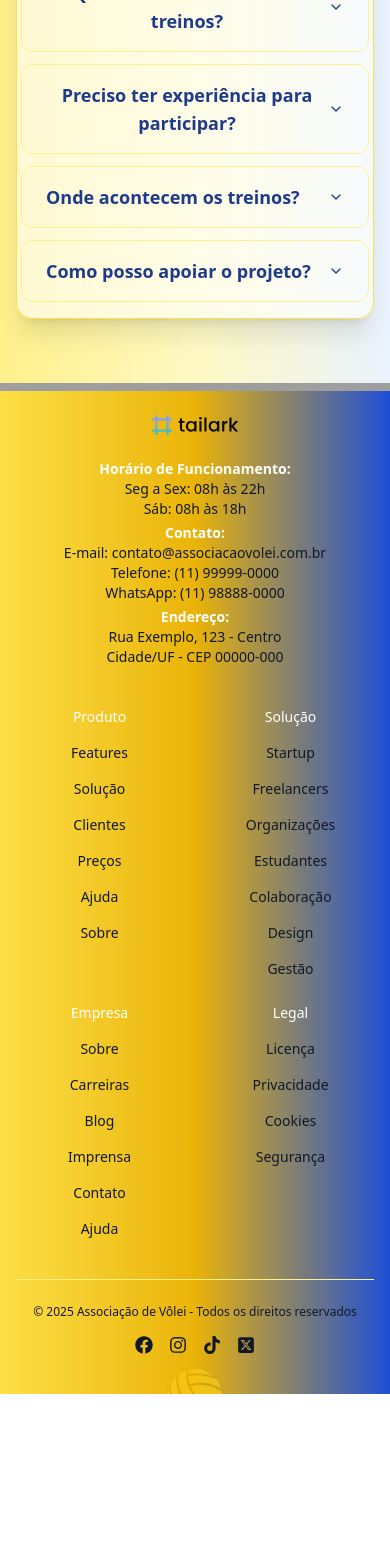
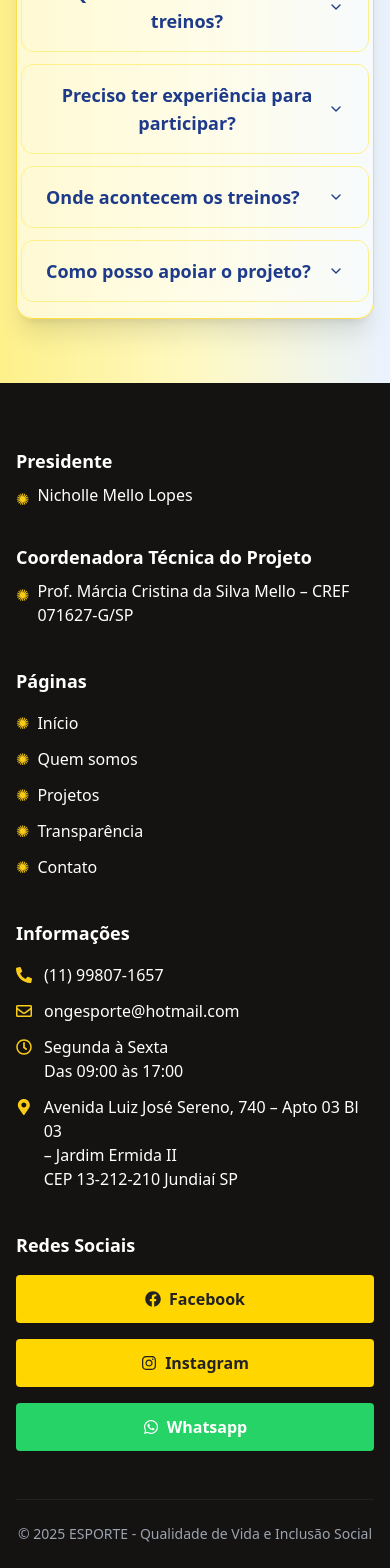
Before and after one commit to Joaozin148/SistemaNelp, a Next.js app: page / in a window 390 px wide. Shown: the part 6123-7691 px from the top of the page. Before the commit the page ends 7517 px from the top, so only its background shows below. Built offline with nearby package versions, Linux system fonts and the light colour scheme; grey boxes are pictures that could not be loaded.

Commit message:
O footer foi reestruturado

```diff
--- a/app/_components/footer.tsx
+++ b/app/_components/footer.tsx
@@ -1,132 +1,63 @@
 'use client';
 
-import { Logo } from '@/app/_components/logo'
-import Link from 'next/link'
-import { FaFacebook, FaInstagram, FaTiktok } from 'react-icons/fa'
-import { FaSquareXTwitter } from 'react-icons/fa6'
-import { GiVolleyballBall } from 'react-icons/gi'
-
-const links = [
-    {
-        group: 'Produto',
-        items: [
-            { title: 'Features', href: '#' },
-            { title: 'Solução', href: '#' },
-            { title: 'Clientes', href: '#' },
-            { title: 'Preços', href: '#' },
-            { title: 'Ajuda', href: '#' },
-            { title: 'Sobre', href: '#' },
-        ],
-    },
-    {
-        group: 'Solução',
-        items: [
-            { title: 'Startup', href: '#' },
-            { title: 'Freelancers', href: '#' },
-            { title: 'Organizações', href: '#' },
-            { title: 'Estudantes', href: '#' },
-            { title: 'Colaboração', href: '#' },
-            { title: 'Design', href: '#' },
-            { title: 'Gestão', href: '#' },
-        ],
-    },
-    {
-        group: 'Empresa',
-        items: [
-            { title: 'Sobre', href: '#' },
-            { title: 'Carreiras', href: '#' },
-            { title: 'Blog', href: '#' },
-            { title: 'Imprensa', href: '#' },
-            { title: 'Contato', href: '#' },
-            { title: 'Ajuda', href: '#' },
-        ],
-    },
-    {
-        group: 'Legal',
-        items: [
-            { title: 'Licença', href: '#' },
-            { title: 'Privacidade', href: '#' },
-            { title: 'Cookies', href: '#' },
-            { title: 'Segurança', href: '#' },
-        ],
-    },
-]
+import { FaFacebook, FaInstagram, FaWhatsapp, FaRegEnvelope, FaPhoneAlt, FaRegClock, FaMapMarkerAlt } from 'react-icons/fa';
+import Link from 'next/link';
 
 export default function FooterSection() {
-    return (
-        <footer className="bg-gradient-to-r from-yellow-300 via-yellow-500 to-blue-700 text-gray-900 pt-8 pb-4 text-sm relative overflow-hidden">
-            {/* Bola de voleibol animada */}
-            <div className="absolute -bottom-8 left-1/2 -translate-x-1/2 z-0 pointer-events-none">
-                <GiVolleyballBall className="text-yellow-400 text-6xl animate-bounce-slow drop-shadow-lg opacity-70" />
+  return (
+    <footer className="bg-[#141312] text-[#fff] pt-16 pb-6 px-4 md:px-0">
+      <div className="max-w-7xl mx-auto grid grid-cols-1 md:grid-cols-4 gap-10">
+        {/* Presidente e Coordenadora */}
+        <div className="space-y-8">
+          <div>
+            <h3 className="font-bold text-lg mb-2">Presidente</h3>
+            <div className="flex items-start gap-2 text-yellow-400">
+              <span className="mt-1">✺</span>
+              <span className="text-white">Nicholle Mello Lopes</span>
             </div>
-            {/* Rede de voleibol como linha divisória */}
-            <div className="absolute left-0 right-0 top-0 h-2 bg-repeat-x bg-[url('/rede-volei.svg')]" />
-            <div className="mx-auto max-w-5xl px-4 sm:px-6 relative z-10">
-                <div className="grid gap-10 md:grid-cols-5">
-                    <div className="md:col-span-2 space-y-6 text-center md:text-left">
-                        <Link href="/" aria-label="home" className="block size-fit mx-auto md:mx-0">
-                            <Logo />
-                        </Link>
-
-                        <div className="space-y-1">
-                            <p><strong className="text-white">Horário de Funcionamento:</strong><br />
-                                Seg a Sex: 08h às 22h<br />
-                                Sáb: 08h às 18h
-                            </p>
-                            <p><strong className="text-white">Contato:</strong><br />
-                                E-mail: contato@associacaovolei.com.br<br />
-                                Telefone: (11) 99999-0000<br />
-                                WhatsApp: (11) 98888-0000
-                            </p>
-                            <p><strong className="text-white">Endereço:</strong><br />
-                                Rua Exemplo, 123 - Centro<br />
-                                Cidade/UF - CEP 00000-000
-                            </p>
-                        </div>
-                    </div>
-
-                    <div className="grid grid-cols-2 gap-6 sm:grid-cols-4 md:col-span-3 text-center md:text-left">
-                        {links.map((link, index) => (
-                            <div key={index} className="space-y-4">
-                                <span className="block font-medium text-white">{link.group}</span>
-                                {link.items.map((item, idx) => (
-                                    <Link key={idx} href={item.href} className="text-gray-900 hover:text-yellow-900 block transition-colors">
-                                        {item.title}
-                                    </Link>
-                                ))}
-                            </div>
-                        ))}
-                    </div>
-                </div>
-
-                <div className="mt-10 border-t border-yellow-200 py-6 flex flex-col md:flex-row items-center justify-between gap-4">
-                    <span className="text-gray-900 text-xs text-center md:text-left">© {new Date().getFullYear()} Associação de Vôlei - Todos os direitos reservados</span>
-                    <div className="flex gap-4 text-lg text-gray-900">
-                        <Link href="#" aria-label="Facebook" className="hover:text-yellow-900 transition-transform duration-300 hover:-translate-y-1 hover:scale-110">
-                            <FaFacebook />
-                        </Link>
-                        <Link href="#" aria-label="Instagram" className="hover:text-yellow-900 transition-transform duration-300 hover:-translate-y-1 hover:scale-110">
-                            <FaInstagram />
-                        </Link>
-                        <Link href="#" aria-label="TikTok" className="hover:text-yellow-900 transition-transform duration-300 hover:-translate-y-1 hover:scale-110">
-                            <FaTiktok />
-                        </Link>
-                        <Link href="#" aria-label="X/Twitter" className="hover:text-yellow-900 transition-transform duration-300 hover:-translate-y-1 hover:scale-110">
-                            <FaSquareXTwitter />
-                        </Link>
-                    </div>
-                </div>
+          </div>
+          <div>
+            <h3 className="font-bold text-lg mb-2">Coordenadora Técnica do Projeto</h3>
+            <div className="flex items-start gap-2 text-yellow-400">
+              <span className="mt-1">✺</span>
+              <span className="text-white">Prof. Márcia Cristina da Silva Mello – CREF 071627-G/SP</span>
             </div>
-            {/* Animação personalizada para bounce lento */}
-            <style jsx>{`
-                @keyframes bounce-slow {
-                    0%, 100% { transform: translateY(0);}
-                    50% { transform: translateY(-30px);}
-                }
-                .animate-bounce-slow {
-                    animation: bounce-slow 2.5s infinite;
-                }
-            `}</style>
-        </footer>
-    )
+          </div>
+        </div>
+        {/* Páginas */}
+        <div>
+          <h3 className="font-bold text-lg mb-4">Páginas</h3>
+          <ul className="space-y-3">
+            <li className="flex items-center gap-2 text-yellow-400"><span>✺</span><Link href="/" className="text-white hover:underline">Início</Link></li>
+            <li className="flex items-center gap-2 text-yellow-400"><span>✺</span><Link href="/quem-somos" className="text-white hover:underline">Quem somos</Link></li>
+            <li className="flex items-center gap-2 text-yellow-400"><span>✺</span><Link href="/projetos" className="text-white hover:underline">Projetos</Link></li>
+            <li className="flex items-center gap-2 text-yellow-400"><span>✺</span><Link href="/transparencia" className="text-white hover:underline">Transparência</Link></li>
+            <li className="flex items-center gap-2 text-yellow-400"><span>✺</span><Link href="/contato" className="text-white hover:underline">Contato</Link></li>
+          </ul>
+        </div>
+        {/* Informações */}
+        <div>
+          <h3 className="font-bold text-lg mb-4">Informações</h3>
+          <ul className="space-y-3">
+            <li className="flex items-center gap-3"><FaPhoneAlt className="text-yellow-400" /><span className="text-white">(11) 99807-1657</span></li>
+            <li className="flex items-center gap-3"><FaRegEnvelope className="text-yellow-400" /><span className="text-white">ongesporte@hotmail.com</span></li>
+            <li className="flex items-start gap-3"><FaRegClock className="text-yellow-400 mt-1" /><span className="text-white">Segunda à Sexta<br/>Das 09:00 às 17:00</span></li>
+            <li className="flex items-start gap-3"><FaMapMarkerAlt className="text-yellow-400 mt-1" /><span className="text-white">Avenida Luiz José Sereno, 740 – Apto 03 Bl 03<br/>– Jardim Ermida II<br/>CEP 13-212-210 Jundiaí SP</span></li>
+          </ul>
+        </div>
+        {/* Redes Sociais */}
+        <div>
+          <h3 className="font-bold text-lg mb-4">Redes Sociais</h3>
+          <div className="flex flex-col gap-4">
+            <a href="#" className="flex items-center justify-center gap-2 bg-[#FFD600] hover:bg-yellow-400 text-[#222] font-semibold py-3 rounded transition"><FaFacebook /> Facebook</a>
+            <a href="#" className="flex items-center justify-center gap-2 bg-[#FFD600] hover:bg-yellow-400 text-[#222] font-semibold py-3 rounded transition"><FaInstagram /> Instagram</a>
+            <a href="#" className="flex items-center justify-center gap-2 bg-[#25D366] hover:bg-green-500 text-white font-semibold py-3 rounded transition"><FaWhatsapp /> Whatsapp</a>
+          </div>
+        </div>
+      </div>
+      <div className="mt-12 border-t border-[#222] pt-6 text-center text-gray-400 text-sm">
+        © {new Date().getFullYear()} ESPORTE - Qualidade de Vida e Inclusão Social
+      </div>
+    </footer>
+  );
 }
```
